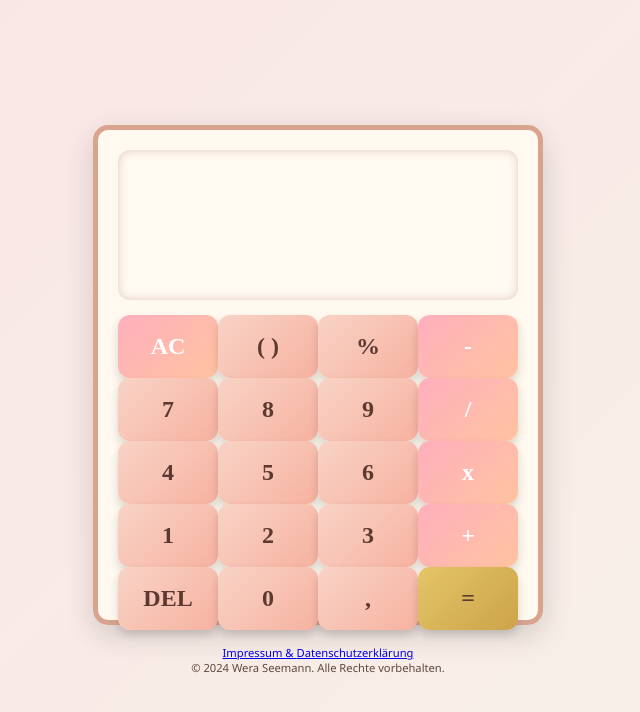
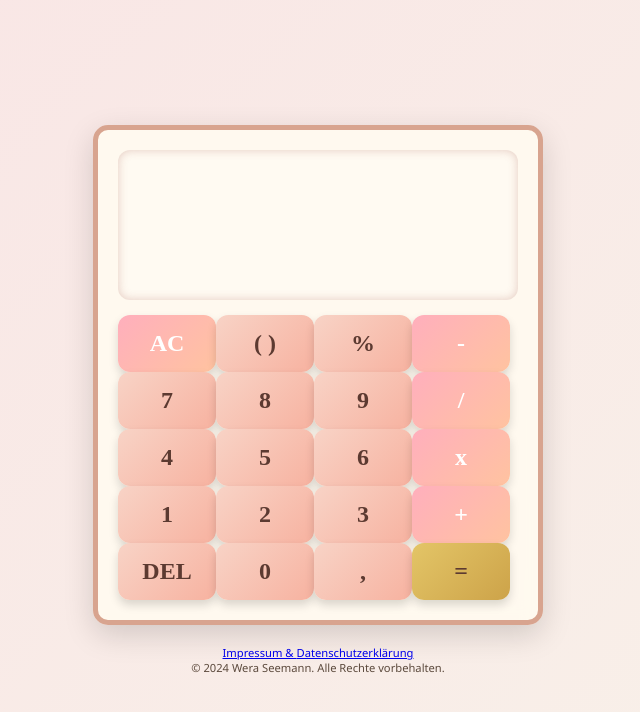
Before and after one commit to weraseemann/calculator, a plain HTML site: page index.html in a window 1280 px wide. Shown: the whole page, without its empty margins (322-962 px from the left). Drawn offline with Linux system fonts and the light colour scheme.

Commit message:
changed size tb

```diff
--- a/style.css
+++ b/style.css
@@ -13,7 +13,7 @@ body {
 
 /* Calculator Container */
 .calculator {
-    width: 95%;
+    width: 100%;
     max-width: 400px;
     background: #fffaf0f2; /* Soft creamy white */
     border-radius: 15px;
@@ -41,8 +41,7 @@ body {
 
 /* Button Grid */
 table {
-    width: 100%;
-    height: 70%;
+    width: 98%;
     border-collapse: collapse;
     margin-top: 15px;
 }
```
